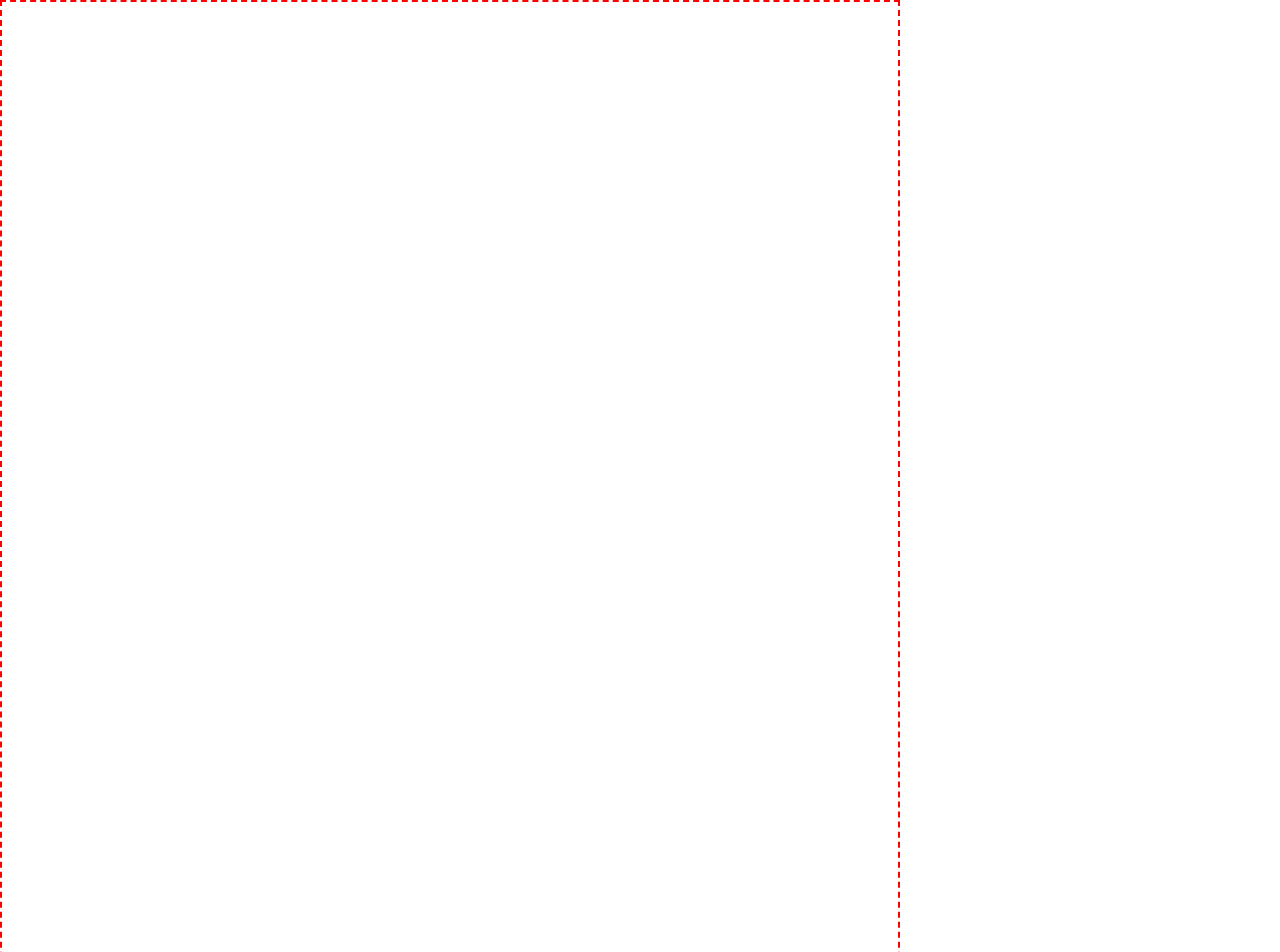
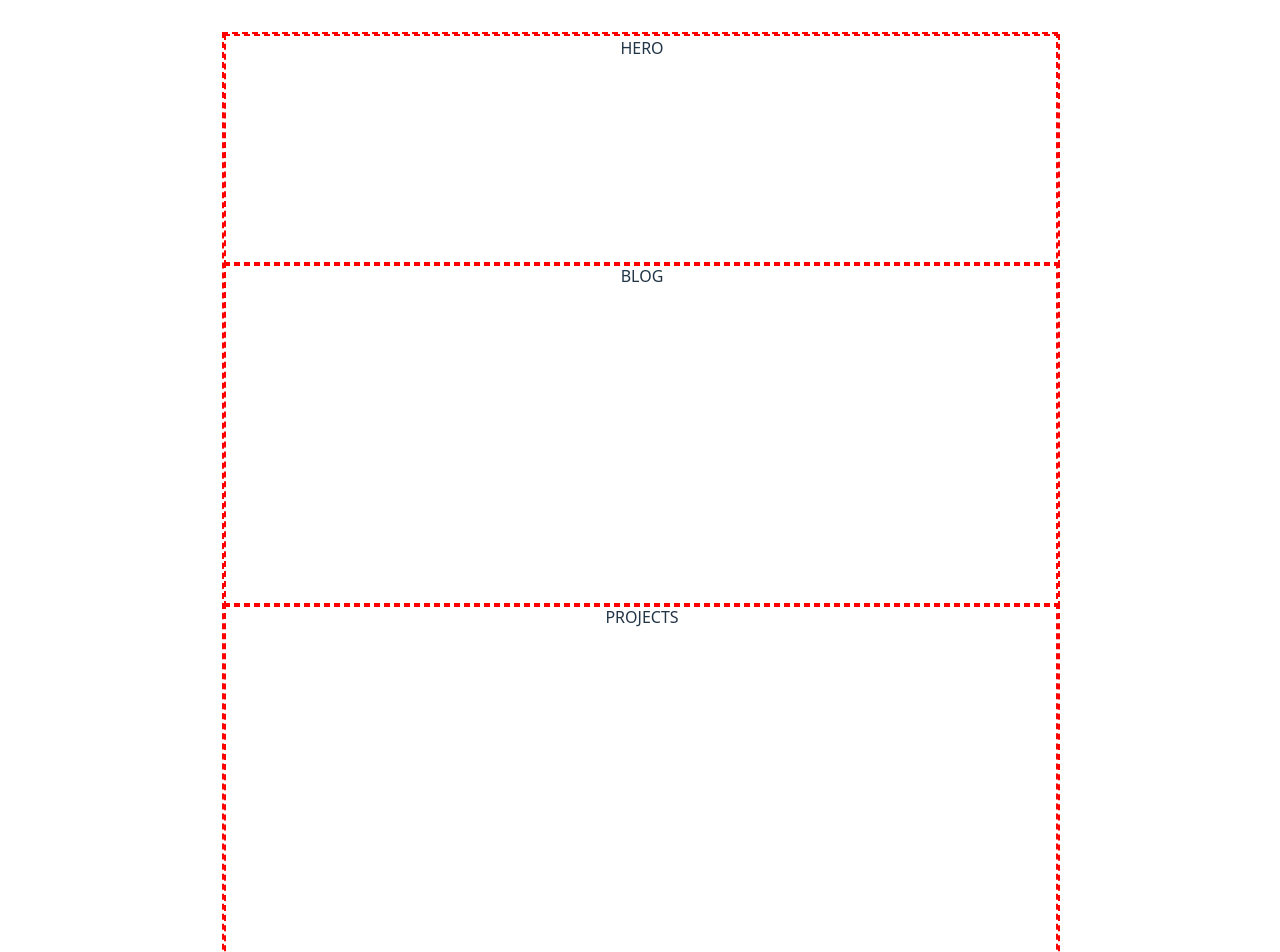
Before and after one commit to Tyler-Kelly1/Tyler-Portfollio, a React (Vite) app in the folder portfollio/: page / in a window 1280 px wide. Shown: the top 952 px of the page. Built offline with nearby package versions, Linux system fonts and the light colour scheme.

Commit message:
set layout

```diff
--- a/portfollio/src/main.tsx
+++ b/portfollio/src/main.tsx
@@ -2,7 +2,6 @@ import { StrictMode } from 'react'
 import { createRoot } from 'react-dom/client'
 import './index.css'
 import Home from "./pages/home/home.tsx"
-import App from './App.tsx'
 
 createRoot(document.getElementById('root')!).render(
   <StrictMode>
--- a/portfollio/src/pages/home/home.scss
+++ b/portfollio/src/pages/home/home.scss
@@ -1,8 +1,35 @@
+#root {
+  max-width: 1280px;
+  margin: 0 auto;
+  padding: 2rem;
+  text-align: center;
+}
+
+
 .mainContainer{
 
     border: red 2px dashed;
-    width:70vw;
+    width: 65vw;
     height: 80vw;
+    display: grid;
+    grid-auto-rows: 1fr 1.5fr 2fr;
 
+    .heroContainer{
+        border: red 2px dashed;
+        width: 100%;
+        height: 100%;
 
+    }
+
+    .blogContainer{
+        border: red 2px dashed;
+        width: 100%;
+        height: 100%;
+    }
+
+    .projectsContainer{
+        border: red 2px dashed;
+        width: 100%;
+        height: 100%;
+    }
 }
--- a/portfollio/src/pages/home/home.tsx
+++ b/portfollio/src/pages/home/home.tsx
@@ -6,8 +6,11 @@ function Home() {
   return (
     <>
 
-    <div className="mainContainer"></div>
-
+    <div className="mainContainer">
+      <div className="heroContainer">HERO</div>
+      <div className="blogContainer">BLOG</div>
+      <div className="projectsContainer">PROJECTS</div>
+    </div>
 
     </>
   )
```
